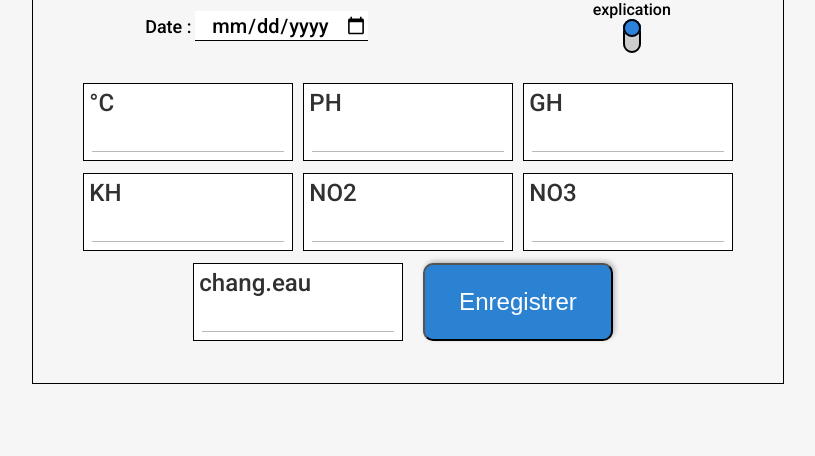
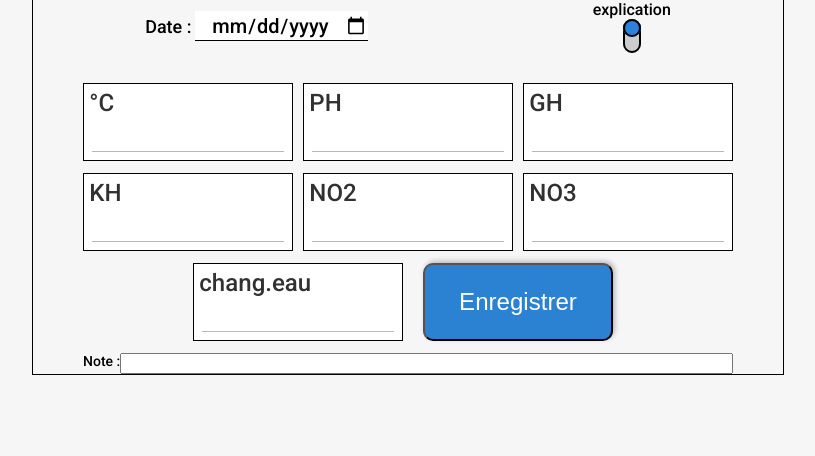
Before and after one commit to gaetancorin/aquanote, a PHP site: page /afficheur.html in a window 1280 px wide. Shown: the part 173-629 px from the top of the page, without its empty margins (232-1047 px from the left). Run offline with PHP 8.4, Linux system fonts and the light colour scheme.

Commit message:
creation notation sur afficheur non terminer

```diff
--- a/site/afficheur.css
+++ b/site/afficheur.css
@@ -122,10 +122,10 @@
     text-align: center;
     width: 90%;
     min-width: 350px;
-    max-width: 750px;
+    max-width: 600px;
 }
 
-form > div{
+form > div:nth-child(1){
     display: flex;
     justify-content: space-around;
     align-items: center;
@@ -233,6 +233,12 @@
 
 }
 
+@media screen and (min-width: 750px){
+    form{
+        max-width: 750px;
+    }
+}
+
 /* ---bouton explication responsive--- */
 
 form div div p{
@@ -260,8 +266,6 @@
     max-width: 210px;
     min-height: 60px;
     max-height: 78px;
-    margin-left: 10px;
-    margin-right: 10px;
 
     background-color: white;
     text-align: start;
@@ -286,7 +290,7 @@
 }
 
 
-input[type="text"]{
+.wrap_data input[type="text"]{
     width: calc(100px + 15vw);
     height: calc(40px + 5vw);
     min-width: 160px;
@@ -347,3 +351,34 @@
     background-color: #2c82d2;
     box-shadow: 2px -2px 5px rgba(0, 0, 0, 0.25);
 }
+
+
+/* ---- Note data ---- */
+
+form > div:nth-child(3){
+    display: flex;
+    flex-direction: row;
+    width: calc(210px + 30vw);
+    min-width: 330px;
+    margin: 0px auto;
+}
+
+.label_notation{
+    display: inline-block;
+    font-size: 14px;
+    font-weight: 500;
+}
+
+input[id="notation"]{
+    display: inline-block;
+    flex-grow: 1;
+}
+
+@media screen and (min-width: 750px){
+
+    form > div:nth-child(3){
+        width: calc(320px + 45vw);
+        max-width: 650px;
+    }
+
+}
--- a/site/afficheur.html
+++ b/site/afficheur.html
@@ -112,11 +112,12 @@
                 <input type="submit" value="Enregistrer">
             </div>
 
-
         </div>
 
-
-
+        <div>
+            <label for="notation" class="label_notation">Note :</label>
+            <input type="text" id="notation">
+        </div>
 
 
     </form>
```
